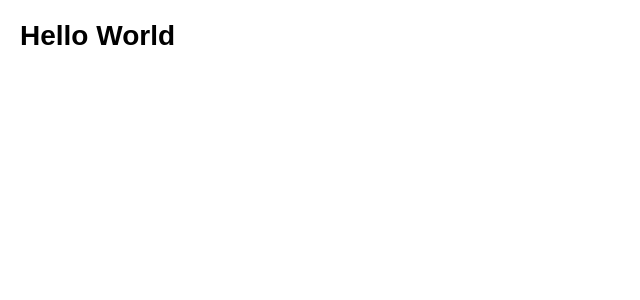
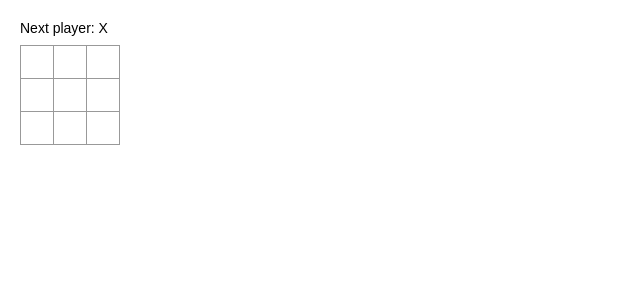
Before and after one commit to andrew-w-ross/react-tutorial, a React (Vite) app: page / in a window 1280 px wide. Shown: the top 300 px of the page, without its empty margins (0-640 px from the left). Built offline with nearby package versions, Linux system fonts and the light colour scheme.

Commit message:
Removed hello example Added board, game and square component

```diff
--- /dev/null
+++ b/src/Board.jsx
@@ -0,0 +1,31 @@
+import React from 'react';
+import Square from './Square';
+
+class Board extends React.Component {
+    renderSquare(i) {
+        return <Square />;
+    }
+    render() {
+        const status = 'Next player: X';
+        return (<div>
+            <div className="status">{status}</div>
+            <div className="board-row">
+                {this.renderSquare(0)}
+                {this.renderSquare(1)}
+                {this.renderSquare(2)}
+            </div>
+            <div className="board-row">
+                {this.renderSquare(3)}
+                {this.renderSquare(4)}
+                {this.renderSquare(5)}
+            </div>
+            <div className="board-row">
+                {this.renderSquare(6)}
+                {this.renderSquare(7)}
+                {this.renderSquare(8)}
+            </div>
+        </div>);
+    }
+}
+
+export default Board;
--- /dev/null
+++ b/src/Game.jsx
@@ -0,0 +1,18 @@
+import React from 'react';
+import Board from './Board';
+
+class Game extends React.Component {
+    render() {
+        return (<div className="game">
+            <div className="game-board">
+                <Board />
+            </div>
+            <div className="game-info">
+                <div></div>
+                <ol></ol>
+            </div>
+        </div>);
+    }
+}
+
+export default Game;
--- a/src/Hello.jsx
+++ /dev/null
@@ -1,9 +0,0 @@
-import React, { Component } from 'react';
-
-class Hello extends Component {
-    render() {
-        return <h1>Hello World</h1>;
-    }
-}
-
-export default Hello;
--- /dev/null
+++ b/src/Square.jsx
@@ -0,0 +1,11 @@
+import React from 'react';
+
+class Square extends React.Component {
+    render() {
+        return (<button className="square">
+
+        </button>);
+    }
+}
+
+export default Square;
--- a/src/index.jsx
+++ b/src/index.jsx
@@ -1,6 +1,6 @@
 import React from 'react';
 import { render } from 'react-dom';
-import Hello from './Hello';
+import Game from './Game';
 
 
-render(<Hello />, document.getElementById("root"));
+render(<Game />, document.getElementById("root"));
```
